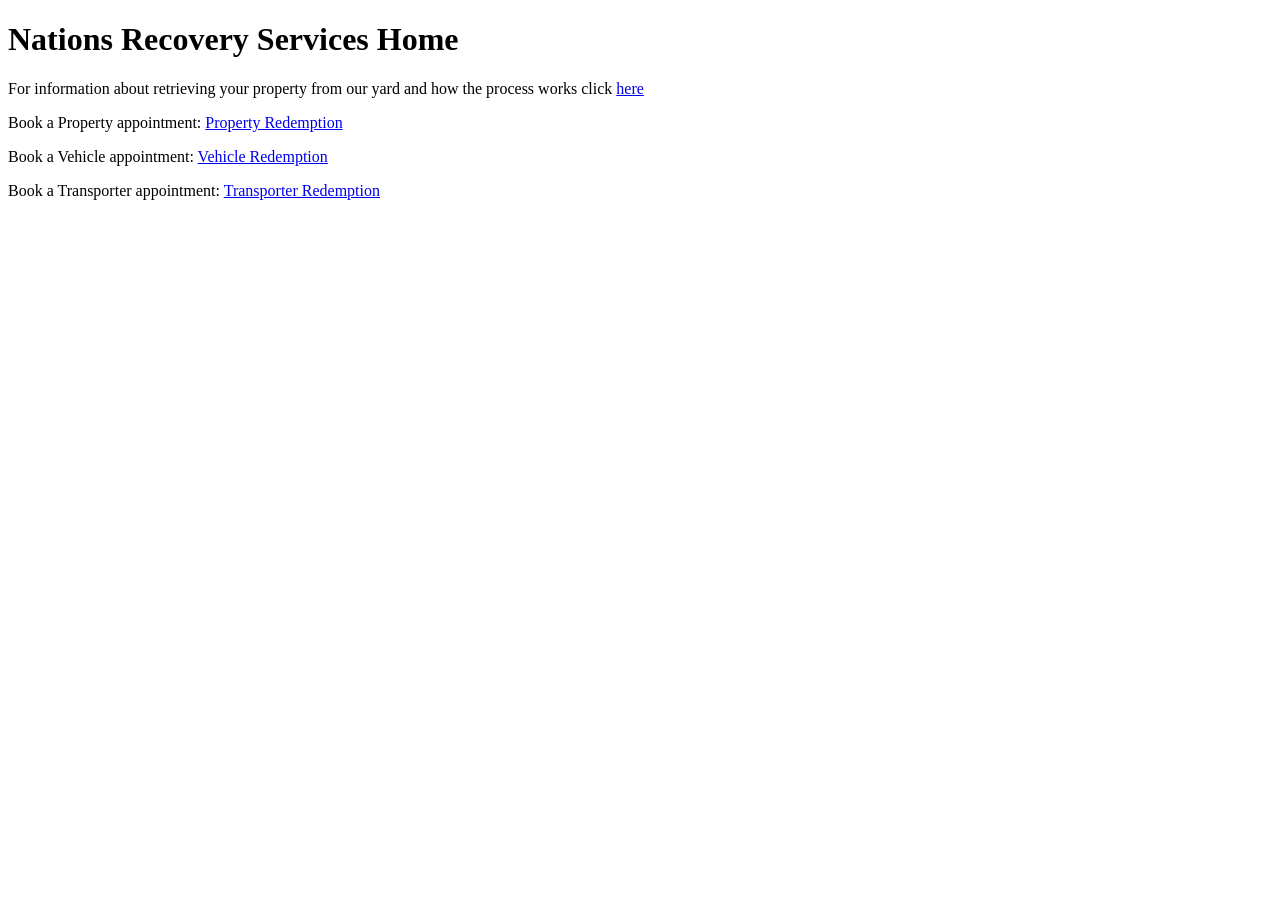
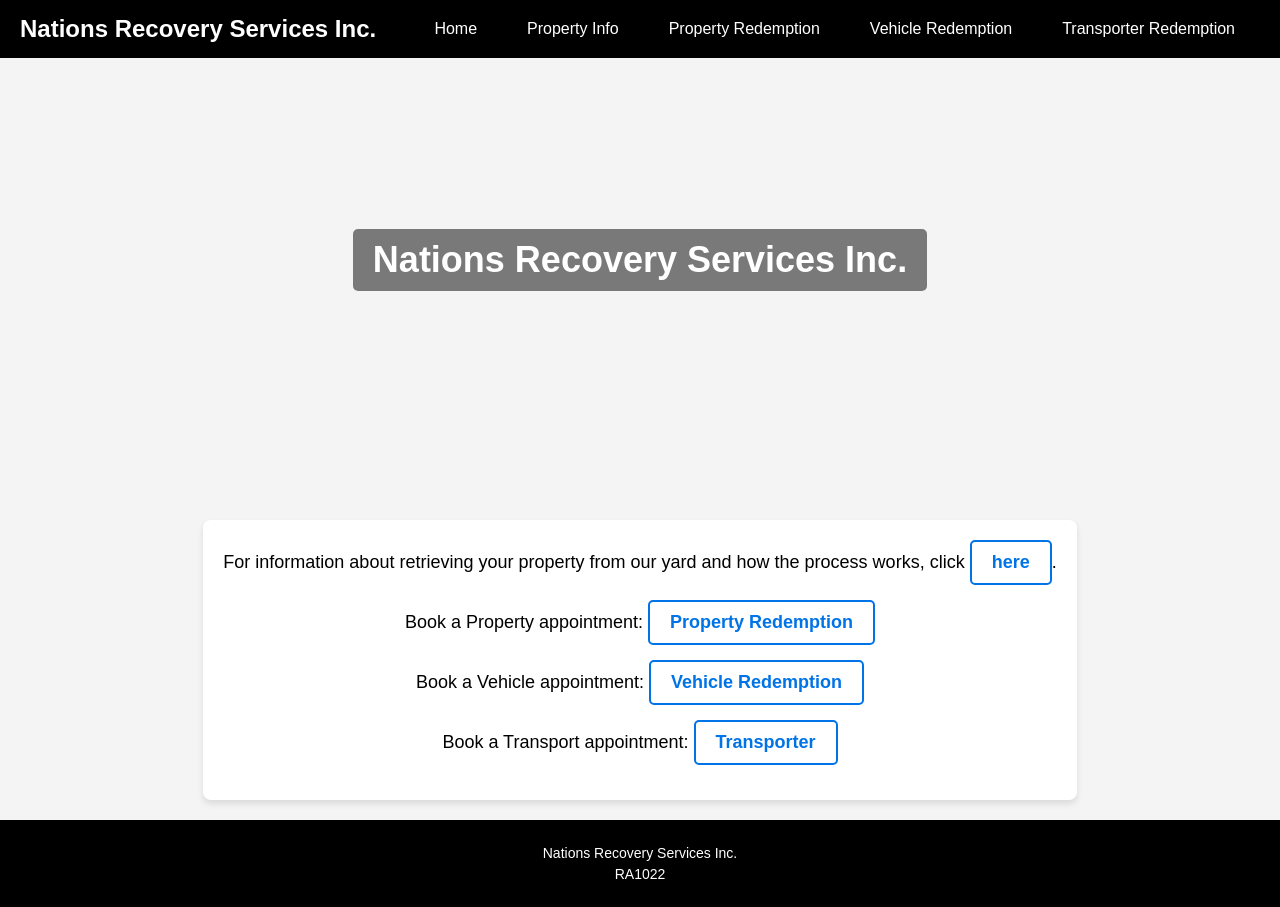
Before and after one commit to duran-andrew/Nations-Web-Project, a Flask app: page / in a window 1280 px wide. Before the commit the page ends 200 px from the top, so only its background shows below. Run offline with Flask 3, Linux system fonts and the light colour scheme; some libraries are stand-ins or nearby versions.

Commit message:
Changed the layout of the home page

```diff
--- a/python.py
+++ b/python.py
@@ -27,7 +27,7 @@ messages = ["message-1" , "message-2" , "message-3" , "message-4" , "message-5"
 @app.route('/')
 def index():
     title = "Nations Recovery Services"
-    header = "Nations Recovery Services Home"
+    header = "Nations Recovery Services Inc."
 
     prop_url = "https://jasonnationsrecovery.wixsite.com/mysite/general-4"
     vehicle_url = "https://jasonnationsrecovery.wixsite.com/mysite/general-4"
@@ -54,32 +54,6 @@ def property_info():
 
     return render_template('property_information.html', message=info_message, title=title, header=header, message_1=messages[0], message_2=messages[1], message_3=messages[2], message_4=messages[3], message_5=messages[4], message_6=messages[5], prop_url=prop_url)
 
-"""
-DUMMY PROP REDEMPTION FORM
-
-@app.route('/property-release', methods=['GET', 'POST'])
-def property_release():
-    if request.method == 'POST':
-        # Process the form data here (e.g., save to database, send email)
-        property_address = request.form['propertyAddress']
-        owner_name = request.form['ownerName']
-        owner_contact = request.form['ownerContact']
-        property_description = request.form['propertyDescription']
-        photographer_name = request.form['photographerName']
-        photographer_contact = request.form['photographerContact']
-        client_name = request.form['clientName']
-        client_contact = request.form['clientContact']
-
-        # For demonstration purposes, print the data
-        print(f"Property Address: {property_address}")
-        print(f"Owner Name: {owner_name}")
-        # ... print other form data ...
-
-        # You can add logic to handle the form submission (e.g., save to a file)
-        return "Form submitted successfully!"  # Or redirect to a success page
-
-    return render_template('property_release.html')"
-"""
 
 if __name__ == '__main__':
     app.run(debug=True)
--- /dev/null
+++ b/static/styles.css
@@ -0,0 +1,116 @@
+* {
+    margin: 0;
+    padding: 0;
+    box-sizing: border-box;
+    font-family: Arial, sans-serif;
+}
+
+body {
+    display: flex;
+    flex-direction: column;
+    min-height: 100vh;
+    background-color: #f4f4f4;
+}
+
+/* Navbar */
+.navbar {
+    background-color: #000;
+    color: white;
+    padding: 15px 20px;
+    display: flex;
+    justify-content: space-between;
+    align-items: center;
+    position: fixed;
+    top: 0;
+    width: 100%;
+    z-index: 1000;
+}
+
+.navbar h2 {
+    margin: 0;
+    font-size: 24px;
+}
+
+.nav-links {
+    display: flex;
+}
+
+.nav-links a {
+    color: white;
+    text-decoration: none;
+    margin: 0 15px;
+    font-size: 16px;
+    padding: 5px 10px;
+    transition: 0.3s;
+}
+
+.nav-links a:hover {
+    background-color: #444;
+    border-radius: 5px;
+}
+
+/* Hero Section */
+.hero {
+    background: url('https://via.placeholder.com/1200x600') no-repeat center center/cover;
+    height: 50vh;
+    display: flex;
+    align-items: center;
+    justify-content: center;
+    text-align: center;
+    color: white;
+    margin-top: 60px;
+}
+
+.hero h1 {
+    font-size: 36px;
+    background: rgba(0, 0, 0, 0.5);
+    padding: 10px 20px;
+    border-radius: 5px;
+}
+
+/* Content Section */
+.container {
+    max-width: 900px;
+    margin: 60px auto 20px auto;
+    padding: 20px;
+    background: white;
+    border-radius: 8px;
+    box-shadow: 0 4px 6px rgba(0, 0, 0, 0.1);
+    text-align: center;
+}
+
+.container p {
+    font-size: 18px;
+    margin-bottom: 15px;
+}
+
+.container a {
+    color: #0073e6;
+    text-decoration: none;
+    font-weight: bold;
+    padding: 10px 20px;
+    border: 2px solid #0073e6;
+    border-radius: 5px;
+    display: inline-block;
+    transition: 0.3s;
+}
+
+.container a:hover {
+    background-color: #0073e6;
+    color: white;
+    text-decoration: none;
+}
+
+/* Footer */
+.footer {
+    background-color: #000;
+    color: white;
+    text-align: center;
+    padding: 20px;
+    margin-top: auto;
+}
+
+.footer p {
+    margin: 5px 0;
+    font-size: 14px;
+}
--- a/templates/index.html
+++ b/templates/index.html
@@ -1,25 +1,54 @@
 <!DOCTYPE html>
-<html>
+<html lang="en">
 <head>
+    <meta charset="UTF-8">
+    <meta name="viewport" content="width=device-width, initial-scale=1.0">
     <title>{{ title }}</title>
+    <link rel="stylesheet" href="{{ url_for('static', filename='styles.css') }}">
 </head>
 <body>
-    <h1>{{ header }}</h1>
 
-    <div>
-        <p>For information about retrieving your property from our yard and how the process works click <a href="/property-information" target="_blank">here</a></p>
+    <!-- Navbar -->
+    <div class="navbar">
+        <h2>{{ header }}</h2>
+        <nav class="nav-links">
+            <a href="/">Home</a>
+            <a href="/property-information">Property Info</a>
+            <a href="{{ prop_url }}">Property Redemption</a>
+            <a href="{{ vehicle_url }}">Vehicle Redemption</a>
+            <a href="{{ transport_url }}">Transporter Redemption</a>
+        </nav>
     </div>
 
-    <div>
-        <p>Book a Property appointment: <a href="{{ prop_url }}" target="_blank">Property Redemption</a></p>
+    <!-- Hero Section -->
+    <div class="hero">
+        <h1>{{ header }}</h1>
     </div>
 
-    <div>
-        <p>Book a Vehicle appointment: <a href="{{ vehicle_url }}" target="_blank">Vehicle Redemption</a></p>
+    <!-- Main Content -->
+    <div class="container">
+        <p>For information about retrieving your property from our yard and how the process works, click
+            <a href="/property-information" target="_blank">here</a>.
+        </p>
+
+        <p>Book a Property appointment:
+            <a href="{{ prop_url }}" target="_blank">Property Redemption</a>
+        </p>
+
+        <p>Book a Vehicle appointment:
+            <a href="{{ vehicle_url }}" target="_blank">Vehicle Redemption</a>
+        </p>
+
+        <p>Book a Transport appointment:
+            <a href="{{ transport_url }}" target="_blank">Transporter</a>
+        </p>
     </div>
 
-    <div>
-        <p>Book a Transporter appointment: <a href="{{ transport_url }}" target="_blank">Transporter Redemption</a></p>
+    <!-- Footer -->
+    <div class="footer">
+        <p>Nations Recovery Services Inc.</p>
+        <p>RA1022</p>
     </div>
+
 </body>
 </html>
```
Also changed, not shown: static/style.css (deleted, +0 -48 lines).
